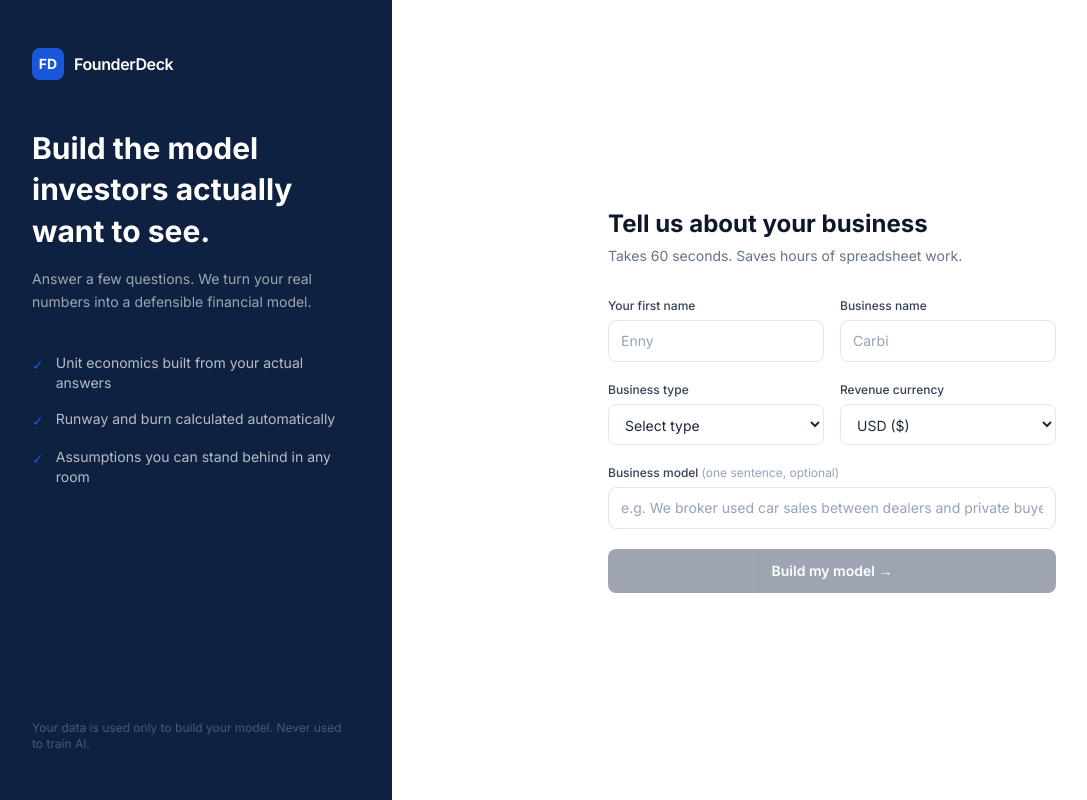
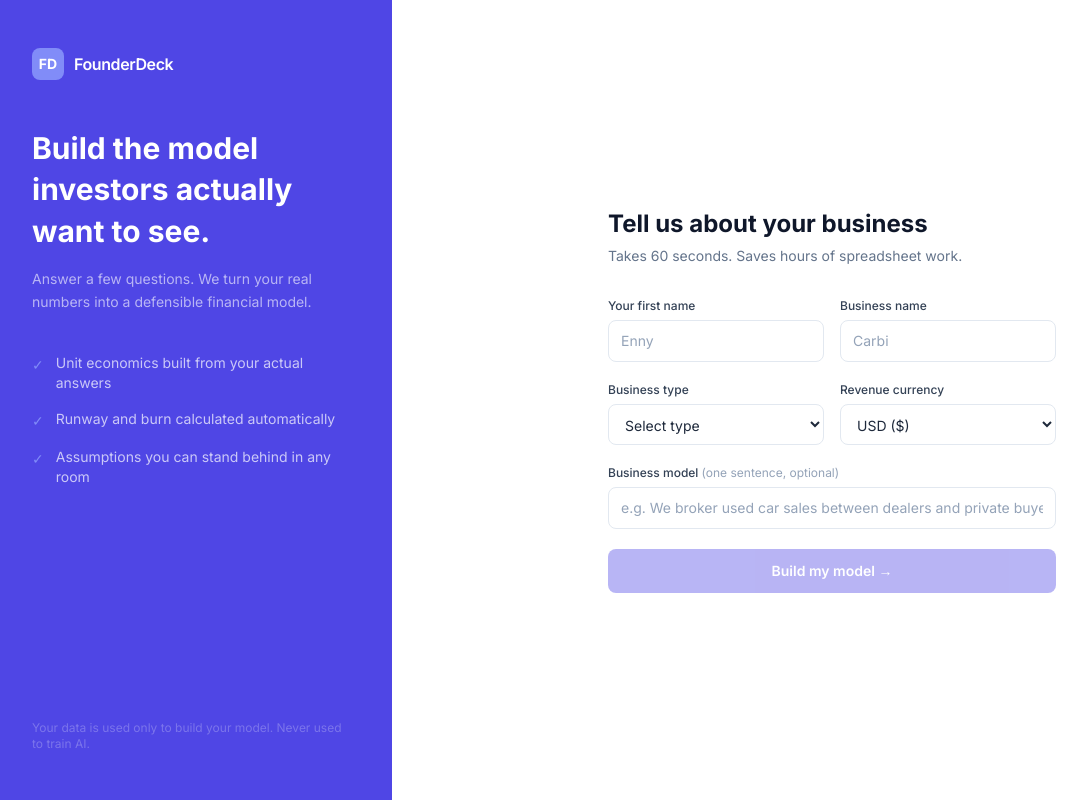
Before and after one commit to gotnochoice/play_around, a Next.js app in the folder apps/web/: page /chat in a window 1280 px wide. Shown: the whole page, without its empty margins (8-1095 px from the left). Built offline with nearby package versions, Linux system fonts and the light colour scheme.

Commit message:
Update tailwind.config.ts

```diff
--- a/apps/web/tailwind.config.ts
+++ b/apps/web/tailwind.config.ts
@@ -10,9 +10,9 @@ const config: Config = {
     extend: {
       colors: {
         brand: {
-          navy: '#0f2140',
-          blue: '#1a56db',
-          light: '#e8f0fe',
+          navy: '#4F46E5',
+          blue: '#818CF8',
+          light: '#EEF2FF',
         },
       },
       fontFamily: {
```
